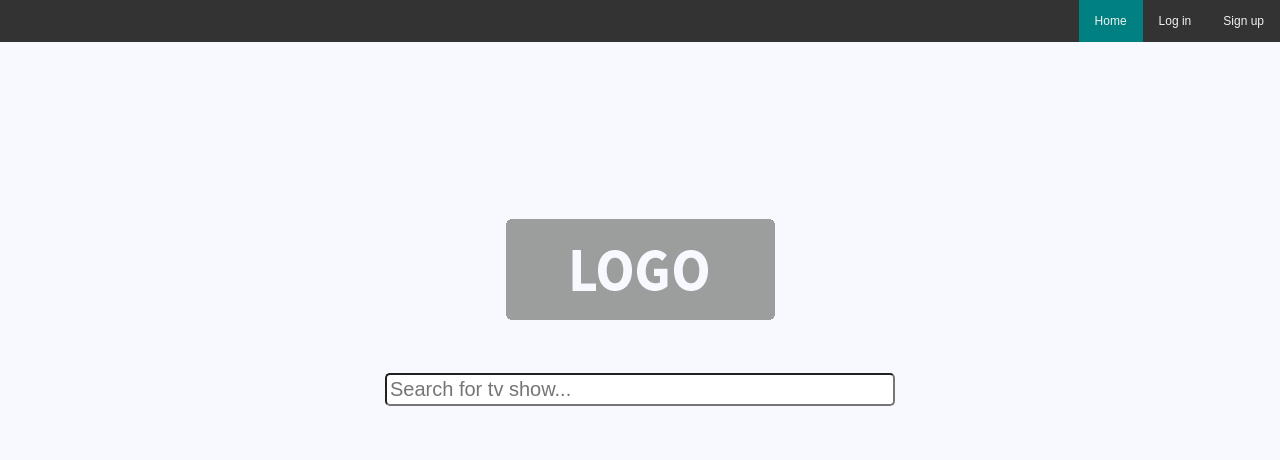
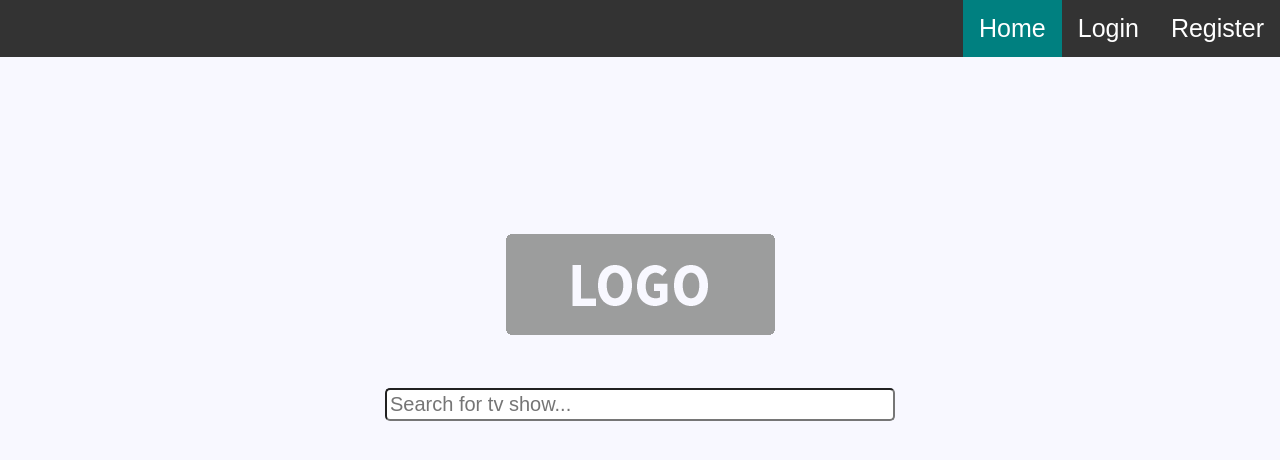
Before and after one commit to kevincyngo/tv-tracker, a Vue app: page / in a window 1280 px wide. Shown: the top 460 px of the page. Built offline with nearby package versions, Linux system fonts and the light colour scheme.

Commit message:
routing to register page

```diff
--- a/src/App.vue
+++ b/src/App.vue
@@ -1,18 +1,19 @@
 <template>
   <div id="app">
     <navBar></navBar>
-    <searchBar></searchBar>
+    <router-view/>
+
   </div>
+
 </template>
 
 <script>
 import navBar from './components/navBar.vue'
-import searchBar from './components/search.vue'
 
 export default {
-  name: 'app',
+  name: 'App',
   components: {
-    navBar, searchBar
+    navBar
   },
 }
 </script>
--- a/src/components/navBar.vue
+++ b/src/components/navBar.vue
@@ -1,51 +1,46 @@
 <template>
-
   <div class="topnav">
-  <a @click="selectNav($event)" href="#signup">Sign up</a>
-  <a @click="selectNav($event)" href="#login">Log in</a>
-  <a @click="selectNav($event)" class="active" href="#home">Home</a>
+    <router-link class="nav-link" to="/register">Register</router-link>
+    <router-link class="nav-link" to="/login">Login</router-link>
+    <router-link class="nav-link" to="/">Home</router-link>
   </div>
 </template>
 
 <script>
 export default {
-  name: 'navBar',
+  name: "navBar",
   props: {
     msg: String
-  },
-  methods: {
-    selectNav(event) {
-      document.querySelector(".active").className = "";
-      event.target.className = "active";
   }
-  }
-}
+};
 </script>
 
 <style scoped>
-
 .topnav {
   background-color: #333;
   overflow: hidden;
-    font-family: 'PT Sans', sans-serif;
+  font-family: "PT Sans", sans-serif;
+  list-style-type: none;
 }
 
-.topnav a {
+.nav-link {
   float: right;
-    color: #f2f2f2;
+  color: white;
+  text-decoration: none;
   text-align: center;
   padding: 14px 16px;
-    text-decoration: none;
-    font-size: 12px;
+  font-size: 25px;
 }
 
-
-
-a:hover:not(.active) {
+li:hover:not(.active) {
   background-color: #111;
 }
 
-.active {
+.router-link-exact-active {
   background-color: teal;
 }
+
+.active {
+  font-size: 255px;
+}
 </style>
--- a/src/components/search.vue
+++ b/src/components/search.vue
@@ -49,4 +49,4 @@ export default {
     padding:3px;
 }
 
-</style>>
+</style>
--- a/src/main.js
+++ b/src/main.js
@@ -1,8 +1,13 @@
 import Vue from 'vue'
 import App from './App.vue'
+import router from './router';
 
 Vue.config.productionTip = false
 
+
+
 new Vue({
+  el: '#app',
+  router,
   render: h => h(App),
-}).$mount('#app')
+});
--- /dev/null
+++ b/src/router/index.js
@@ -0,0 +1,21 @@
+import Vue from 'vue'
+import Router from 'vue-router'
+import register from '@/views/RegisterPage'
+import home from '@/views/HomePage'
+
+Vue.use(Router)
+
+export default new Router({
+  routes: [
+    {
+      path: '/register',
+      name: 'register',
+      component: register
+    },
+    {
+        path: '/',
+        name: 'home',
+        component: home
+    }
+  ]
+})
--- /dev/null
+++ b/src/views/HomePage.vue
@@ -0,0 +1,57 @@
+<template>
+  <div class="search-container">
+    <div class="logo">
+      <img src="../assets/placeholder-homepage-logo.png" />
+    </div>
+    <div class="search">
+      <input
+        id="search-bar"
+        v-on:keyup.enter="searchForShows()"
+        v-model="query"
+        type="text"
+        placeholder="Search for tv show..."
+      />
+    </div>
+  </div>
+</template>
+
+<script>
+export default {
+    name: 'HomePage',
+  data() {
+    return {
+      query: ""
+    };
+  },
+  methods: {
+    searchForShows() {
+      const Http = new XMLHttpRequest();
+      const url = "http://api.tvmaze.com/search/shows?q=" + this.query;
+      Http.open("GET", url);
+      Http.responseType = "json";
+      Http.send();
+
+      Http.onload = function() {
+        let responseObj = Http.response;
+        console.log(responseObj); // Hello, world!
+      };
+    }
+  }
+};
+</script>
+
+<style scoped>
+.search-container {
+  margin-top: 10%;
+  text-align: center;
+  font-size: 15px;
+}
+
+#search-bar {
+  font-size: 20px;
+  font-family: "Oswald", sans-serif;
+  width: 500px;
+  border-radius: 5px;
+  padding: 3px;
+}
+</style>
--- /dev/null
+++ b/src/views/RegisterPage.vue
@@ -0,0 +1,16 @@
+<template>
+ <div class="register">
+  <h1>{{title}}</h1>
+ </div>
+</template>
+
+<script>
+export default {
+    name: 'register',
+    data () {
+        return {
+            title:'Register page'
+        }
+    }
+};
+</script>
```
Also changed, not shown: package.json (+6 -2 lines), 1 other file (tests, documents, lock files or other folders). Lines whose indentation alone changed are shown as unchanged.
